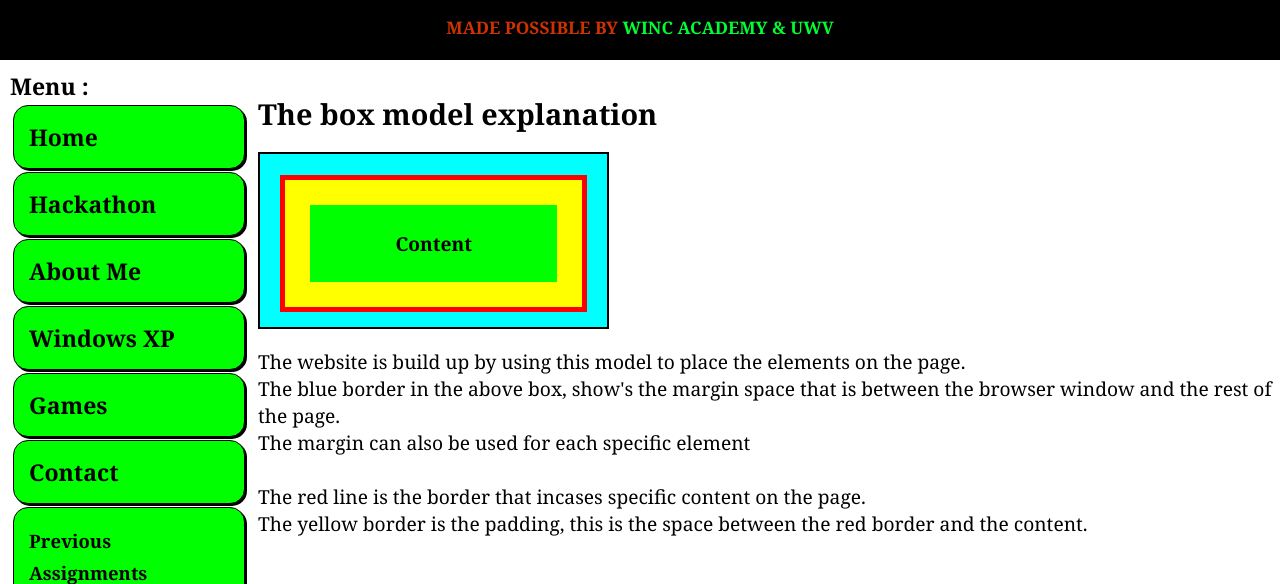
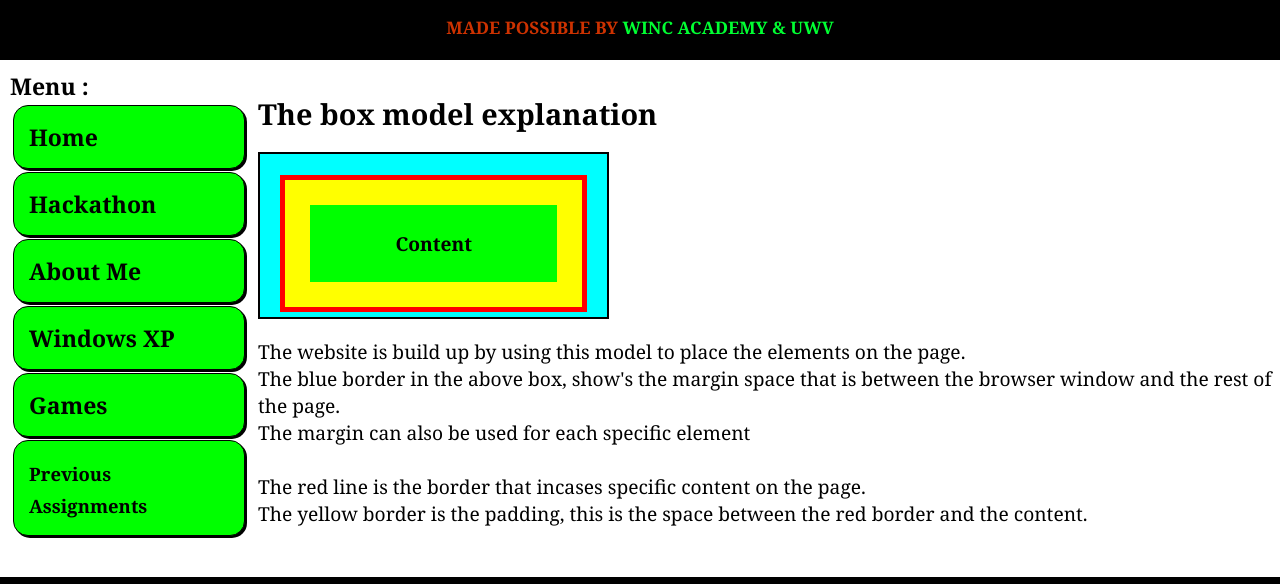
Before and after one commit to BJanssen78/Bepeel5, a plain HTML site: page boxmodel.html in a window 1280 px wide. Shown: the part 140-724 px from the top of the page. Drawn offline with Linux system fonts and the light colour scheme.

Commit message:
Remove contact link

```diff
--- a/boxmodel.html
+++ b/boxmodel.html
@@ -42,7 +42,6 @@
                     <a href="bepeel4/aboutme.html" class="#"><div class="navi-button">About Me</div></a>
                     <a href="bepeel4/winxp.html" class="#" target="_blank"><div class="navi-button">Windows XP</div></a>
                     <a href="bepeel4/games.html" class="#"><div class="navi-button">Games</div></a>
-                    <a href="#" class="#"><div class="navi-button">Contact</div></a>
                     <a href="bepeel4/index.html" class="#"><div class="navi-button"><span class="navi-span">Previous Assignments</span></div></a>
                 </div>
 
```
Also changed, not shown: cool.html (+0 -1 lines), forms.html (+0 -1 lines), index.html (+0 -1 lines).
